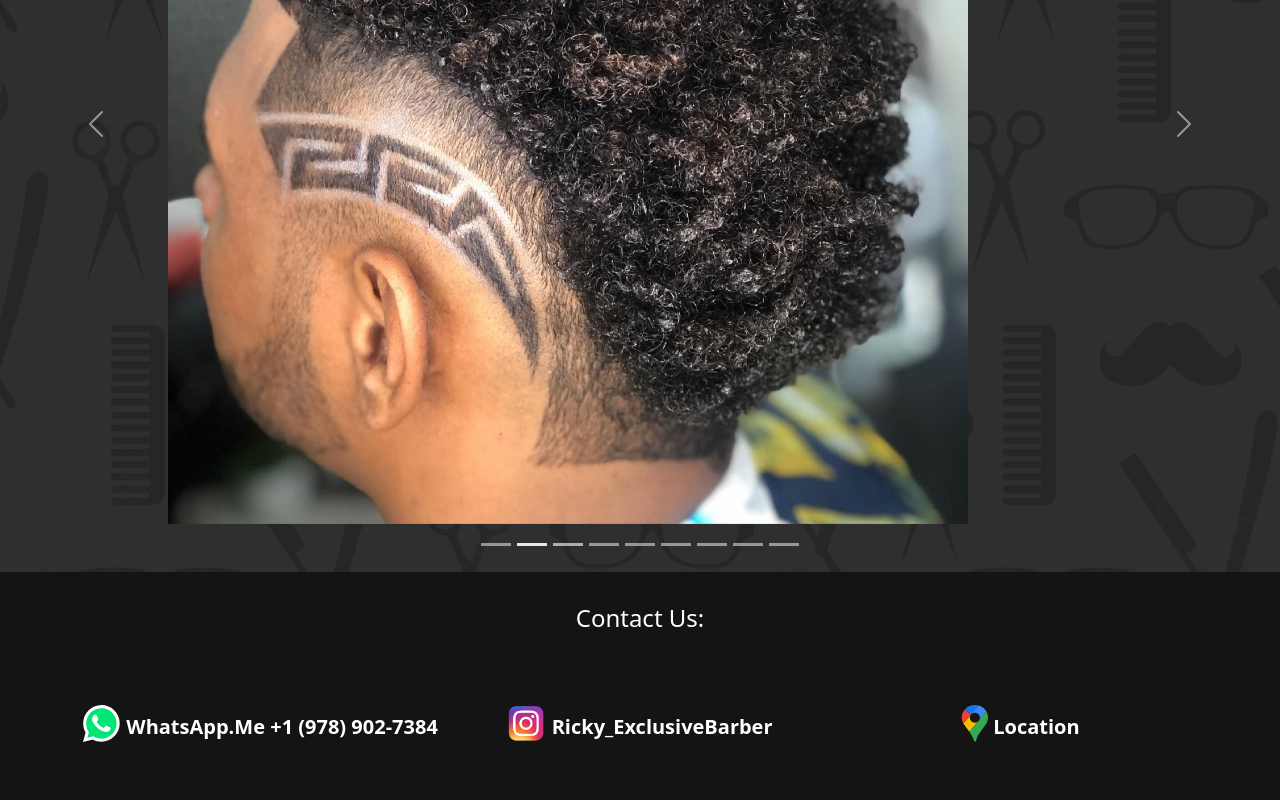
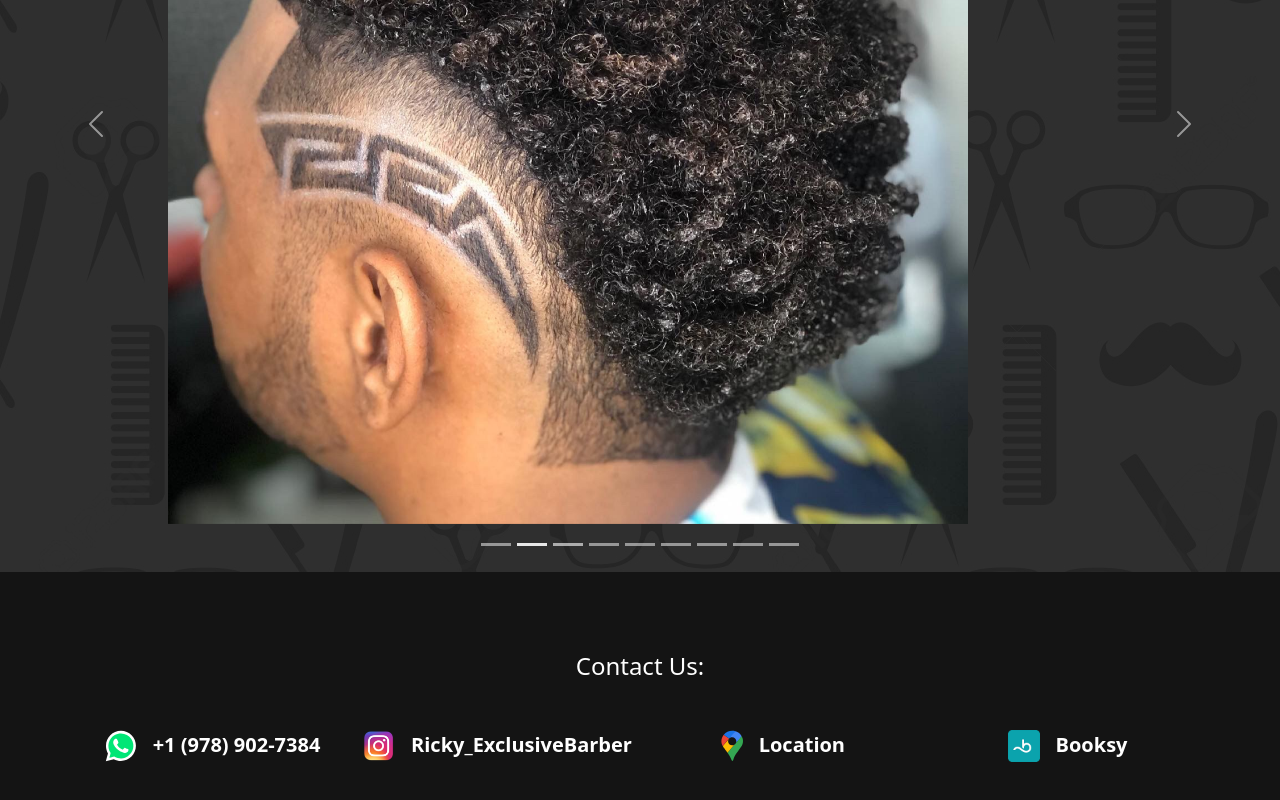
Before and after one commit to AxelCreations/Ricky_ExclusiveBarber, a plain HTML site: page index.html in a window 1280 px wide. Shown: the part 2015-2815 px from the top of the page. Drawn offline with Linux system fonts and the light colour scheme.

Commit message:
Added booksy contact

```diff
--- a/assets/css/app.css
+++ b/assets/css/app.css
@@ -30,7 +30,7 @@ footer {
 }
 
 footer .row {
-    height: 150px;
+    min-height: 100px;
 }
 
 footer a {
@@ -40,10 +40,6 @@ footer a {
     text-decoration: none;
 }
 
-footer a span {
-    position: relative;
-    top: 5px
-}
 
 .card {
     background-color: #1d1d1d;
--- a/index.html
+++ b/index.html
@@ -521,51 +521,51 @@
     </main>
 
     <footer>
-      <div class="container">
-        <h4 class="text-center mb-4">Contact Us:</h4>
+      <div class="container py-3 py-lg-5">
+        <h4 class="text-center mb-5 mb-xl-3">Contact Us:</h4>
         <div class="row text-center align-items-center">
-          <div class="col-12 col-xl-4 mb-3">
+          <div class="col-12 col-xl-3 mb-4 mb-xl-0 d-flex justify-content-center">
             <a
               href="https://wa.me/19789027384?text=I%20would%20like%20an%20appointment%20to"
               target="_blank"
               rel="noopener"
+							class="d-flex gap-3 align-content-center"
             >
-              <svg
-                xmlns="http://www.w3.org/2000/svg"
-                width="39"
-                height="39"
-                viewBox="0 0 39 39"
-              >
-                <path
-                  fill="#00E676"
-                  d="M10.7 32.8l.6.3c2.5 1.5 5.3 2.2 8.1 2.2 8.8 0 16-7.2 16-16 0-4.2-1.7-8.3-4.7-11.3s-7-4.7-11.3-4.7c-8.8 0-16 7.2-15.9 16.1 0 3 .9 5.9 2.4 8.4l.4.6-1.6 5.9 6-1.5z"
-                ></path>
-                <path
-                  fill="#FFF"
-                  d="M32.4 6.4C29 2.9 24.3 1 19.5 1 9.3 1 1.1 9.3 1.2 19.4c0 3.2.9 6.3 2.4 9.1L1 38l9.7-2.5c2.7 1.5 5.7 2.2 8.7 2.2 10.1 0 18.3-8.3 18.3-18.4 0-4.9-1.9-9.5-5.3-12.9zM19.5 34.6c-2.7 0-5.4-.7-7.7-2.1l-.6-.3-5.8 1.5L6.9 28l-.4-.6c-4.4-7.1-2.3-16.5 4.9-20.9s16.5-2.3 20.9 4.9 2.3 16.5-4.9 20.9c-2.3 1.5-5.1 2.3-7.9 2.3zm8.8-11.1l-1.1-.5s-1.6-.7-2.6-1.2c-.1 0-.2-.1-.3-.1-.3 0-.5.1-.7.2 0 0-.1.1-1.5 1.7-.1.2-.3.3-.5.3h-.1c-.1 0-.3-.1-.4-.2l-.5-.2c-1.1-.5-2.1-1.1-2.9-1.9-.2-.2-.5-.4-.7-.6-.7-.7-1.4-1.5-1.9-2.4l-.1-.2c-.1-.1-.1-.2-.2-.4 0-.2 0-.4.1-.5 0 0 .4-.5.7-.8.2-.2.3-.5.5-.7.2-.3.3-.7.2-1-.1-.5-1.3-3.2-1.6-3.8-.2-.3-.4-.4-.7-.5h-1.1c-.2 0-.4.1-.6.1l-.1.1c-.2.1-.4.3-.6.4-.2.2-.3.4-.5.6-.7.9-1.1 2-1.1 3.1 0 .8.2 1.6.5 2.3l.1.3c.9 1.9 2.1 3.6 3.7 5.1l.4.4c.3.3.6.5.8.8 2.1 1.8 4.5 3.1 7.2 3.8.3.1.7.1 1 .2h1c.5 0 1.1-.2 1.5-.4.3-.2.5-.2.7-.4l.2-.2c.2-.2.4-.3.6-.5s.4-.4.5-.6c.2-.4.3-.9.4-1.4v-.7s-.1-.1-.3-.2z"
-                ></path>
-              </svg>
-              <span>WhatsApp.Me +1 (978) 902-7384</span>
+						<img src="assets/img/whatsapp.svg" alt="whatsapp-logo" height="32" />
+              <span>+1 (978) 902-7384</span>
             </a>
           </div>
-          <div class="col-12 col-xl-4 mb-3">
+          <div class="col-12 col-xl-3 mb-4 mb-xl-0 d-flex justify-content-center">
             <a
               href="https://www.instagram.com/ricky_exclusivebarber"
               target="_blank"
               rel="noopener"
+							class="d-flex gap-3 align-content-center"
             >
-              <img src="assets/img/ig.png" alt="logo" height="39" />
+              <img src="assets/img/ig.png" alt="instagram-logo" height="32" />
               <span>Ricky_ExclusiveBarber</span>
             </a>
           </div>
-          <div class="col-12 col-xl-4 mb-3">
+          <div class="col-12 col-xl-3 mb-4 mb-xl-0 d-flex justify-content-center">
             <a
               href="https://maps.app.goo.gl/9BCTcUq3PKG2Yoif9"
               target="_blank"
               rel="noopener"
+							class="d-flex gap-3 align-content-center"
             >
-              <img src="assets/img/map.svg" alt="logo" height="39" />
+              <img src="assets/img/map.svg" alt="googlemaps-logo" height="32" />
               <span>Location</span>
+            </a>
+          </div>
+          <div class="col-12 col-xl-3 mb-4 mb-xl-0 d-flex justify-content-center">
+            <a
+              href="https://5starbarbershop65.booksy.com/s/"
+              target="_blank"
+              rel="noopener"
+							class="d-flex gap-3 align-content-center"
+            >
+              <img src="assets/img/booksy.webp" alt="booksy-logo" height="32" />
+              <span>Booksy</span>
             </a>
           </div>
         </div>
```
Also changed, not shown: assets/img/booksy.webp (added), assets/img/whatsapp.svg (added).
